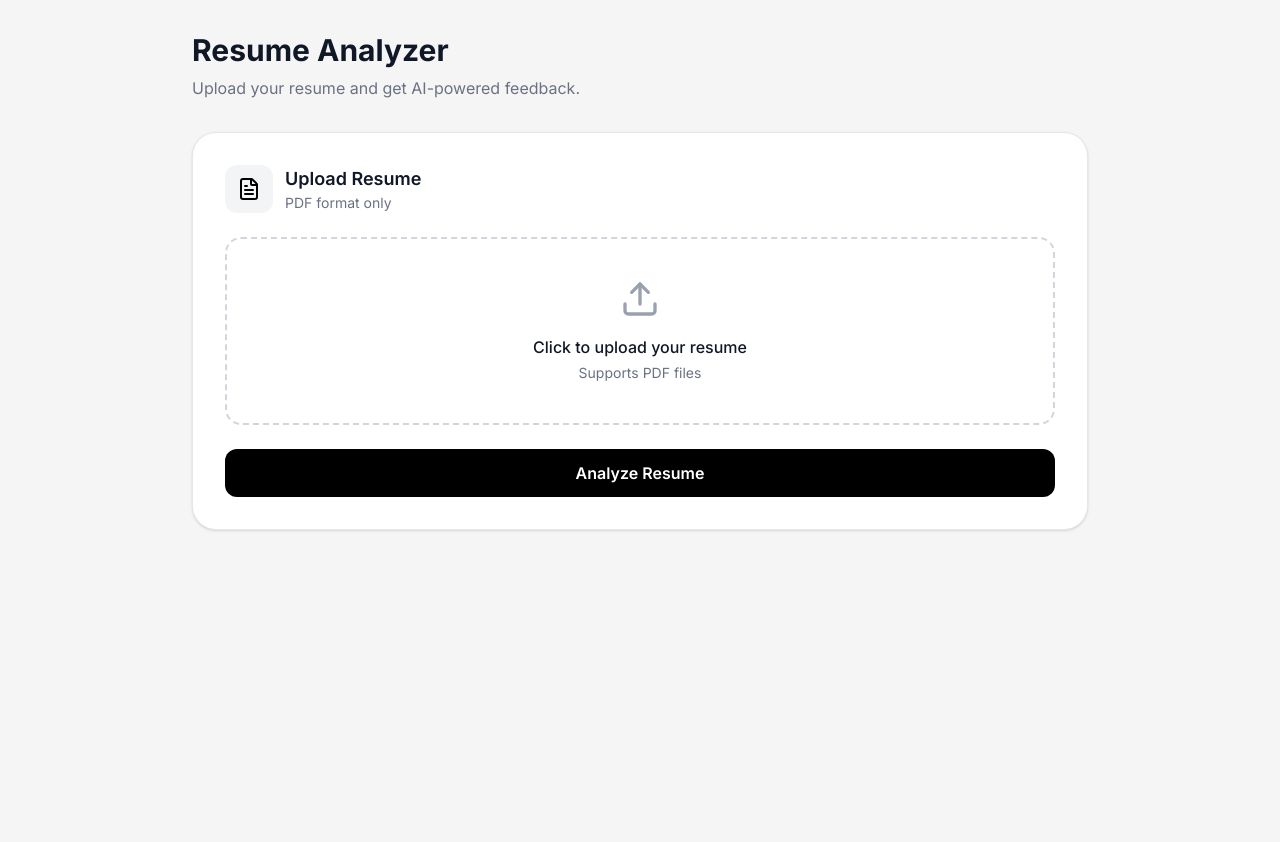
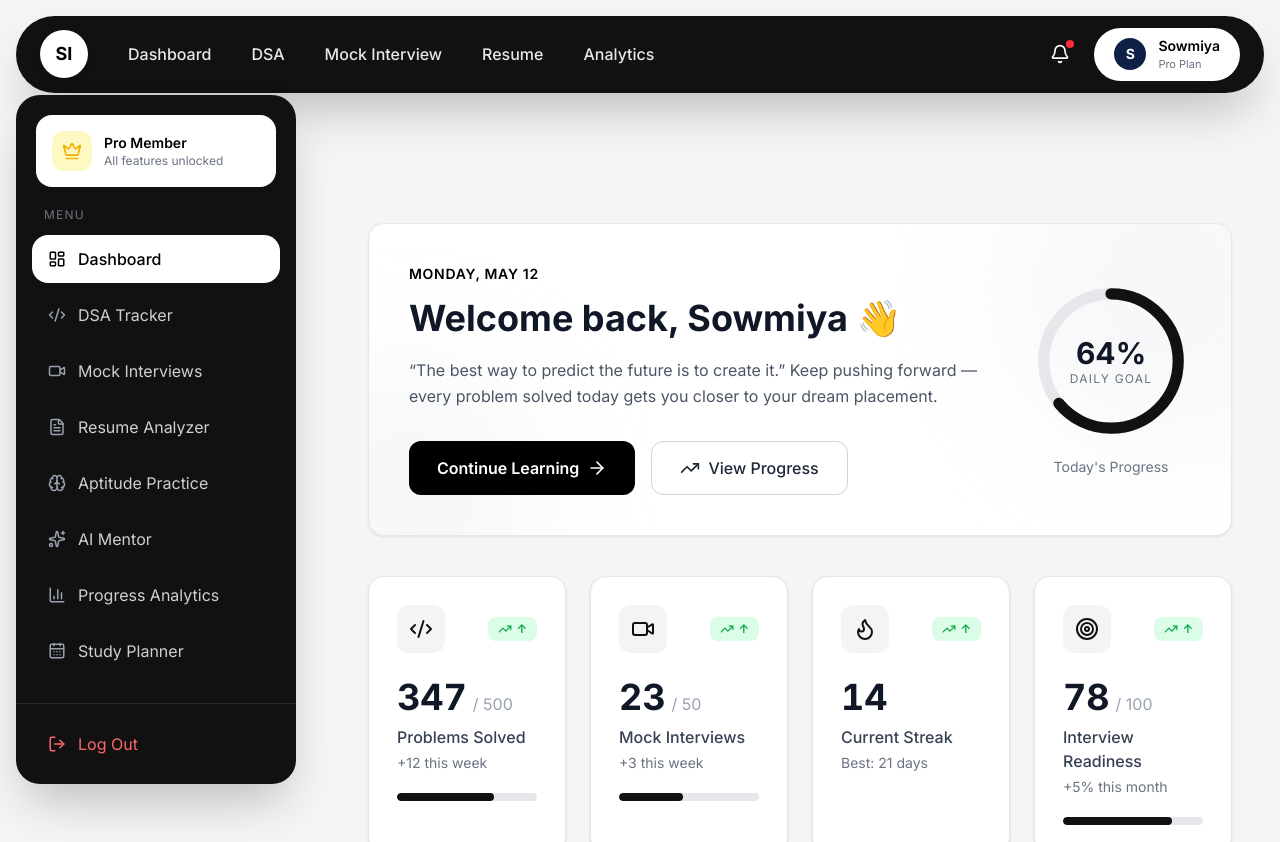
Before and after one commit to srsowmiya/Smart-Interview-Prep, a React (Vite) app in the folder Frontend/: page / in a window 1280 px wide. Shown: the top 842 px of the page. Before the commit the page ends 800 px from the top, so only its background shows below. Built offline with nearby package versions, Linux system fonts and the light colour scheme.

Commit message:
router-dom issues resolved

```diff
--- a/Frontend/package.json
+++ b/Frontend/package.json
@@ -14,6 +14,7 @@
     "lucide-react": "^1.14.0",
     "react": "^19.2.5",
     "react-dom": "^19.2.5",
+    "react-router-dom": "^7.18.0",
     "recharts": "^3.8.1",
     "tailwindcss": "^4.3.0"
   },
--- a/Frontend/src/App.jsx
+++ b/Frontend/src/App.jsx
@@ -1,56 +1,18 @@
-import "./index.css";
+import { Routes, Route } from "react-router-dom";
 
-import Navbar from "./components/layout/Navbar";
-import Sidebar from "./components/layout/Sidebar";
-
-import HeroSection from "./components/dashboard/HeroSection";
-import StatsCards from "./components/dashboard/StatsCards";
-import AIRecommendations from "./components/dashboard/AIRecommendations";
-import DSAProgress from "./components/dashboard/DSAProgress";
-import MockInterview from "./components/dashboard/MockInterview";
-import ResumeAnalyzer from "./components/dashboard/ResumeAnalyzer";
-import PerformanceAnalytics from "./components/dashboard/PerformanceAnalytics";
-import DailyChallenge from "./components/dashboard/DailyChallenge";
+import Home from "./Home";
+import Analayser from "./components/ResumAnalyser/Analayser";
 
 function App() {
   return (
-    <div className="min-h-screen bg-[#f5f5f5]">
-      {/* Navbar */}
-      <Navbar />
+    <Routes>
+      <Route path="/" element={<Home />} />
 
-      {/* Sidebar */}
-      <Sidebar />
-
-      {/* Main Content */}
-      <main className="ml-[300px] pt-[95px] min-h-screen">
-        <div className="px-8 py-6 space-y-8">
-
-          <HeroSection />
-
-          <StatsCards />
-
-          <section className="grid grid-cols-1 lg:grid-cols-2 gap-6">
-            <DSAProgress />
-            <MockInterview />
-          </section>
-
-          <AIRecommendations />
-
-          <ResumeAnalyzer />
-
-          <PerformanceAnalytics />
-
-          <DailyChallenge />
-
-          <footer className="pt-8 pb-6 border-t border-gray-300">
-            <p className="text-center text-sm text-gray-500">
-              © 2026 Smart Interview Prep
-            </p>
-          </footer>
-
-        </div>
-      </main>
-    </div>
+      <Route
+        path="/resumeanalyzer"
+        element={<Analayser />}
+      />
+    </Routes>
   );
 }
 
--- /dev/null
+++ b/Frontend/src/Home.jsx
@@ -0,0 +1,52 @@
+import "./index.css";
+
+import Navbar from "./components/layout/Navbar";
+import Sidebar from "./components/layout/Sidebar";
+
+import HeroSection from "./components/dashboard/HeroSection";
+import StatsCards from "./components/dashboard/StatsCards";
+import AIRecommendations from "./components/dashboard/AIRecommendations";
+import DSAProgress from "./components/dashboard/DSAProgress";
+import MockInterview from "./components/dashboard/MockInterview";
+import ResumeAnalyzer from "./components/dashboard/ResumeAnalyzer";
+import PerformanceAnalytics from "./components/dashboard/PerformanceAnalytics";
+import DailyChallenge from "./components/dashboard/DailyChallenge";
+
+function Home() {
+  return (
+    <div className="min-h-screen bg-bg-primary">
+      <Navbar />
+
+      <Sidebar />
+
+      <main className="pt-[90px] pl-[320px] min-h-screen">
+        <div className="px-12 py-10 space-y-10">
+          <HeroSection />
+
+          <StatsCards />
+
+          <section className="grid grid-cols-1 lg:grid-cols-2 gap-8">
+            <DSAProgress />
+            <MockInterview />
+          </section>
+
+          <AIRecommendations />
+
+          <ResumeAnalyzer />
+
+          <PerformanceAnalytics />
+
+          <DailyChallenge />
+
+          <footer className="pt-6 pb-10 text-center border-t border-border-light mt-4">
+            <p className="text-sm text-text-muted">
+              © 2026 Smart Interview Prep
+            </p>
+          </footer>
+        </div>
+      </main>
+    </div>
+  );
+}
+
+export default Home;
--- a/Frontend/src/components/layout/Sidebar.jsx
+++ b/Frontend/src/components/layout/Sidebar.jsx
@@ -20,6 +20,8 @@ import {
   sidebarNav,
   interviewPrepItems,
 } from "../../data/mockData";
+
+import { NavLink } from "react-router-dom";
 
 const iconMap = {
   LayoutDashboard,
@@ -74,19 +76,22 @@ export default function Sidebar() {
               const Icon = iconMap[item.icon];
 
               return (
-                <button
+                <NavLink
                   key={item.label}
-                  className={
-                    item.active
-                      ? "w-full flex items-center gap-3 bg-white text-black px-4 py-3 rounded-2xl font-medium transition"
-                      : "w-full flex items-center gap-3 text-white/80 hover:bg-[#1f1f1f] hover:text-white px-4 py-3 rounded-2xl transition"
+                  to={item.path}
+                  className={({ isActive }) =>
+                    isActive
+                      ? "w-full flex items-center gap-3 bg-white text-black px-4 py-3 rounded-2xl font-medium transition-all duration-200"
+                      : "w-full flex items-center gap-3 text-white/80 hover:bg-[#1f1f1f] hover:text-white px-4 py-3 rounded-2xl transition-all duration-200"
                   }
                 >
+                  {({ isActive }) => (
+                    <>
                       {Icon && (
                         <Icon
                           size={18}
                           className={
-                        item.active
+                            isActive
                               ? "text-black"
                               : "text-gray-400"
                           }
@@ -94,7 +99,9 @@ export default function Sidebar() {
                       )}
 
                       <span>{item.label}</span>
-                </button>
+                    </>
+                  )}
+                </NavLink>
               );
             })}
           </div>
@@ -111,19 +118,32 @@ export default function Sidebar() {
               const Icon = iconMap[item.icon];
 
               return (
-                <button
+                <NavLink
                   key={item.label}
-                  className="w-full flex items-center gap-3 text-white/80 hover:bg-[#1f1f1f] hover:text-white px-4 py-3 rounded-2xl transition"
+                  to={item.path}
+                  className={({ isActive }) =>
+                    isActive
+                      ? "w-full flex items-center gap-3 bg-white text-black px-4 py-3 rounded-2xl font-medium transition-all duration-200"
+                      : "w-full flex items-center gap-3 text-white/80 hover:bg-[#1f1f1f] hover:text-white px-4 py-3 rounded-2xl transition-all duration-200"
+                  }
                 >
+                  {({ isActive }) => (
+                    <>
                       {Icon && (
                         <Icon
                           size={18}
-                      className="text-gray-400"
+                          className={
+                            isActive
+                              ? "text-black"
+                              : "text-gray-400"
+                          }
                         />
                       )}
 
                       <span>{item.label}</span>
-                </button>
+                    </>
+                  )}
+                </NavLink>
               );
             })}
           </div>
@@ -135,11 +155,12 @@ export default function Sidebar() {
             Account
           </p>
 
-          <button className="w-full flex items-center gap-3 text-white/80 hover:bg-[#1f1f1f] hover:text-white px-4 py-3 rounded-2xl transition">
+          <button className="w-full flex items-center gap-3 text-white/80 hover:bg-[#1f1f1f] hover:text-white px-4 py-3 rounded-2xl transition-all duration-200">
             <Settings
               size={18}
               className="text-gray-400"
             />
+
             <span>Settings</span>
           </button>
         </div>
@@ -147,8 +168,9 @@ export default function Sidebar() {
 
       {/* Logout */}
       <div className="p-4 border-t border-white/10">
-        <button className="w-full flex items-center gap-3 text-red-400 hover:bg-red-500/10 px-4 py-3 rounded-2xl transition">
+        <button className="w-full flex items-center gap-3 text-red-400 hover:bg-red-500/10 px-4 py-3 rounded-2xl transition-all duration-200">
           <LogOut size={18} />
+
           <span>Log Out</span>
         </button>
       </div>
--- a/Frontend/src/data/mockData.js
+++ b/Frontend/src/data/mockData.js
@@ -171,14 +171,46 @@ export const dailyChallenges = [
 ];
 
 export const sidebarNav = [
-  { label: "Dashboard", icon: "LayoutDashboard", active: true },
-  { label: "DSA Tracker", icon: "Code2" },
-  { label: "Mock Interviews", icon: "Video" },
-  { label: "Resume Analyzer", icon: "FileText" },
-  { label: "Aptitude Practice", icon: "Brain" },
-  { label: "AI Mentor", icon: "Sparkles" },
-  { label: "Progress Analytics", icon: "BarChart3" },
-  { label: "Study Planner", icon: "CalendarDays" },
+  {
+    label: "Dashboard",
+    icon: "LayoutDashboard",
+    path: "/",
+  },
+  {
+    label: "DSA Tracker",
+    icon: "Code2",
+    path: "/dsa-tracker",
+  },
+  {
+    label: "Mock Interviews",
+    icon: "Video",
+    path: "/mock-interviews",
+  },
+  {
+    label: "Resume Analyzer",
+    icon: "FileText",
+    path: "/resumeanalyzer",
+  },
+  {
+    label: "Aptitude Practice",
+    icon: "Brain",
+    path: "/aptitude-practice",
+  },
+  {
+    label: "AI Mentor",
+    icon: "Sparkles",
+    path: "/ai-mentor",
+  },
+  {
+    label: "Progress Analytics",
+    icon: "BarChart3",
+    path: "/progress-analytics",
+  },
+  {
+    label: "Study Planner",
+    icon: "CalendarDays",
+    path: "/study-planner",
+  },
 ];
 
 export const interviewPrepItems = [
--- a/Frontend/src/main.jsx
+++ b/Frontend/src/main.jsx
@@ -1,10 +1,14 @@
-import { StrictMode } from 'react'
-import { createRoot } from 'react-dom/client'
-import './index.css'
-import Analayser from './components/ResumAnalyser/Analayser'
+import React from "react";
+import ReactDOM from "react-dom/client";
+import { BrowserRouter } from "react-router-dom";
 
-createRoot(document.getElementById('root')).render(
-  <StrictMode>
-    <Analayser/>
-  </StrictMode>,
-)
+import App from "./App";
+import "./index.css";
+
+ReactDOM.createRoot(document.getElementById("root")).render(
+  <React.StrictMode>
+    <BrowserRouter>
+      <App />
+    </BrowserRouter>
+  </React.StrictMode>
+);
```
Also changed, not shown: 2 other files (tests, documents, lock files or other folders). Lines whose indentation alone changed are shown as unchanged.
